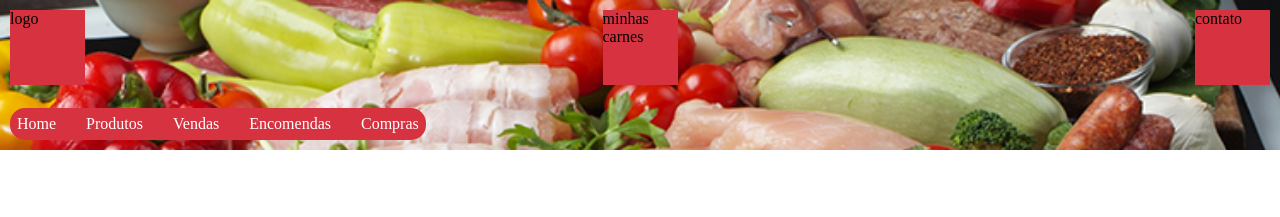
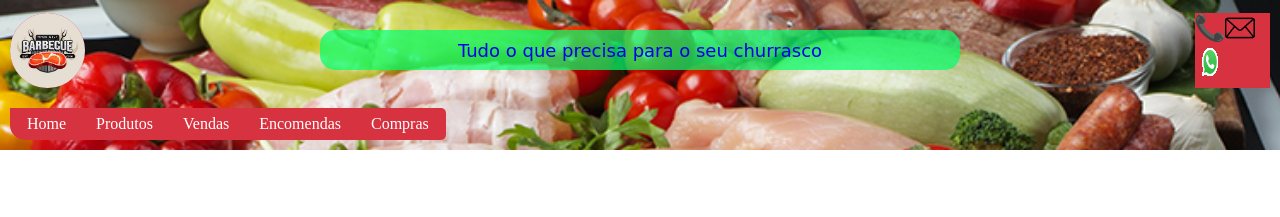
Before and after one commit to Anderson-23/principal, a plain HTML site: page site/index.html in a window 1280 px wide. Drawn offline with Linux system fonts and the light colour scheme.

Commit message:
updade 2.4

```diff
--- a/site/index.html
+++ b/site/index.html
@@ -9,22 +9,24 @@
 <body>
     <header>
 
-        <div class="logo">logo</div>
-        <div class="contesto">minhas carnes</div>
-        <div class="contato">contato</div>
+        <div class="cabeca1">
+            <div class="cabeca logo"><a href="#"><img id="lodocarne" src="../imagens/logo.jfif" alt=""></a></div>
+            <div class="cabeca contesto"><a id="contestolink" href="#">Tudo o que precisa para o seu churrasco</a></div>
+            <div class="cabeca contato"><a href="#"><img src="../imagens/telefone-30x30.png" alt=""></a><a href="#"><img src="../imagens/email-30x30.avif" alt=""></a><a href="#"><img src="../imagens/WhatsApp-30x30.png" alt=""></a></div>
+        </div>
 
         <nav>
             <ul>
-               <li id="home"><a href="#">Home</a></li>
-               <li id="produto"><a href="#">Produtos</a>
+               <li class="menu" id="home"><a href="#">Home</a></li>
+               <li class="menu" id="produto"><a href="#">Produtos</a>
                     <ul id="menudw">
                         <li><a href="#">Carnes Vermelhas</a></li>
                         <li><a href="#">Carnes Brancas</a></li>
                     </ul>
                 </li>
-               <li><a href="#">Vendas</a></li>
-               <li><a href="#">Encomendas</a></li>
-               <li id="compras"><a href="#">Compras</a></li>
+               <li class="menu"><a href="#">Vendas</a></li>
+               <li class="menu"><a href="#">Encomendas</a></li>
+               <li class="menu" id="compras"><a href="#">Compras</a></li>
 
             </ul>
         </nav>
--- a/site/style.css
+++ b/site/style.css
@@ -28,18 +28,52 @@ background-size: cover;
 
 
 }
+
+header div.cabeca1{
+    width: 100vw;
+    height: 80px;
+    display: flex;
+    align-items: center;
+    flex-direction: row;
+
+    justify-content: space-between;
+
+}
+
+
 header .logo{
 
     width: 75px;
     height: 75px;
     background-color: var(--cor-secundaria);
+    border-radius: 50%;
+
+}
+header .logo a #lodocarne{
+
+    width: 75px;
+    height: 75px;
+    border-radius: 50%;
 }
 
 header .contesto{
+    display: inline-flex;
+    justify-content: center;
+    align-items: center;
+    width: 50vw;
+    height: 40px;
+    background-color: rgba(0, 255, 106, 0.705);
+    border-radius: 15px;
+}
+header .contesto #contestolink {
 
-    width: 75px;
-    height: 75px;
-    background-color: var(--cor-secundaria);
+    text-align: center;
+
+    text-decoration: none;
+    width: 100%;
+    padding: 5px;
+    font-family: cursive;
+    font-size: large;
 
 }
 
@@ -58,18 +92,26 @@ header nav{
     left: 10px;
     padding: 2px 2px 2px 2px;
     background-color: var(--cor-secundaria);
-    border-radius: 15px;
+    border-radius: 0px 5px 5px 15px ;
 }
 header nav ul{
 
     display:flex;
-    gap: 20px;
+    justify-content: space-around;
+
+}
+header nav ul .menu{
+
+    display:flex;
+    margin-left: 10px;
+    margin-right: 10px;
+
 }
 header nav ul li{
     list-style: none;
     padding: 5px;
     border-radius: 5px;
-
+    transition:background-color 500ms ;
     &:hover{
 
         background-color: var(--cor-terciaria);
@@ -85,15 +127,12 @@ header nav #menudw{
     background-color: var(--cor-terciaria);
     display: inline-flex;
     flex-direction: column;
-    justify-content: space-between;
     position: absolute;
     transition: height 500ms;
     top: 100%;
     left: 0;
     height: 0;
     width: 130px;
-
-
 
 }
 
@@ -127,6 +166,14 @@ header nav ul #compras{
     }
 
 }
+header nav ul #produto{
+    transition:  transform 500ms,background-color 500ms;
+    &:hover{
+
+      border-radius: 5px 5px 0px 0px;
+    }
+
+}
 /* ... */
 
 header nav ul li a{
@@ -136,6 +183,4 @@ header nav ul li a{
 }
 
 
-
-
 /* fim cabeçalho */
```
Also changed, not shown: imagens/WhatsApp-30x30.png (added), imagens/WhatsApp-Logo.png (added), imagens/email-30x30.avif (added), imagens/email.avif (added), imagens/logo.jfif (added), imagens/telefone-30x30.png (added), imagens/telefone.png (added).
